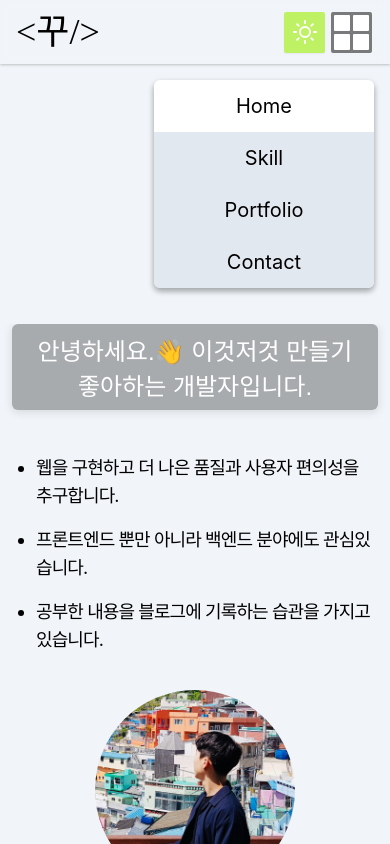
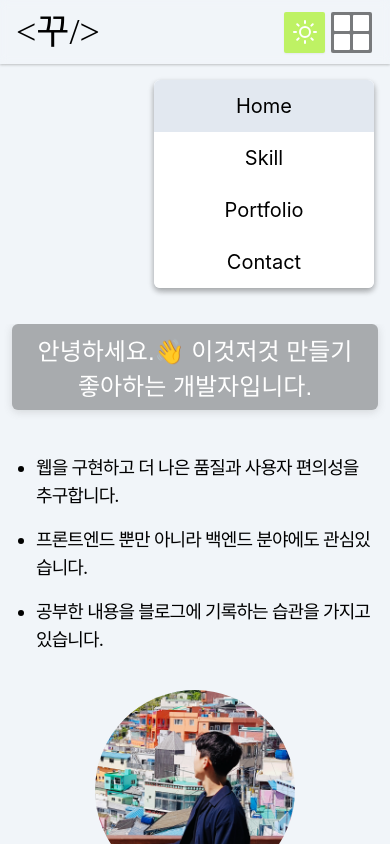
Before and after one commit to junheeleeme/juni, a Next.js app: page / in a window 390 px wide. Both pictures are taken after a click on the button 351 px from the left and 32 px from the top of the page. Shown: the top 844 px of the page. Built offline with nearby package versions, Linux system fonts and the light colour scheme; a web font is replaced by a local one.

Commit message:
feat: fixed mobile menu color

```diff
--- a/components/ModalNav.js
+++ b/components/ModalNav.js
@@ -19,10 +19,10 @@ const ModalNav = ({menu, pathname, closeModal}) => {
 
     return(
     <>
-        <ul className="modal text-xl bg-slate-200 dark:bg-blue-900 ">
+        <ul className="modal text-xl bg-white dark:bg-blue-900 ">
             {
                 menu.map((m, idx)=>
-                <li key={m.title + idx } className="modal block m-0 w-full text-center hover:bg-white dark:hover:bg-[rgba(0,0,0,0.22)]">
+                <li key={m.title + idx } className="modal block m-0 w-full text-center hover:bg-slate-200 dark:hover:bg-[rgba(0,0,0,0.22)]">
                     <Link href={m.path} passHref>
                         <a className={`modal nav-item relative block py-3 text-black dark:text-white ${m.path === pathname ? 'active' : ''}`}>
                             {m.title}
--- a/styles/globals.css
+++ b/styles/globals.css
@@ -97,7 +97,7 @@ a {
 }
 
 @media screen and (max-width: 640px){
-  .active{ background-color: #fff; }
+  .active{ background-color: rgb(226 232 240); }
   .dark .active{ background-color: rgba(0,0,0,0.22); }
   .active::after{
     width: 0;
```
